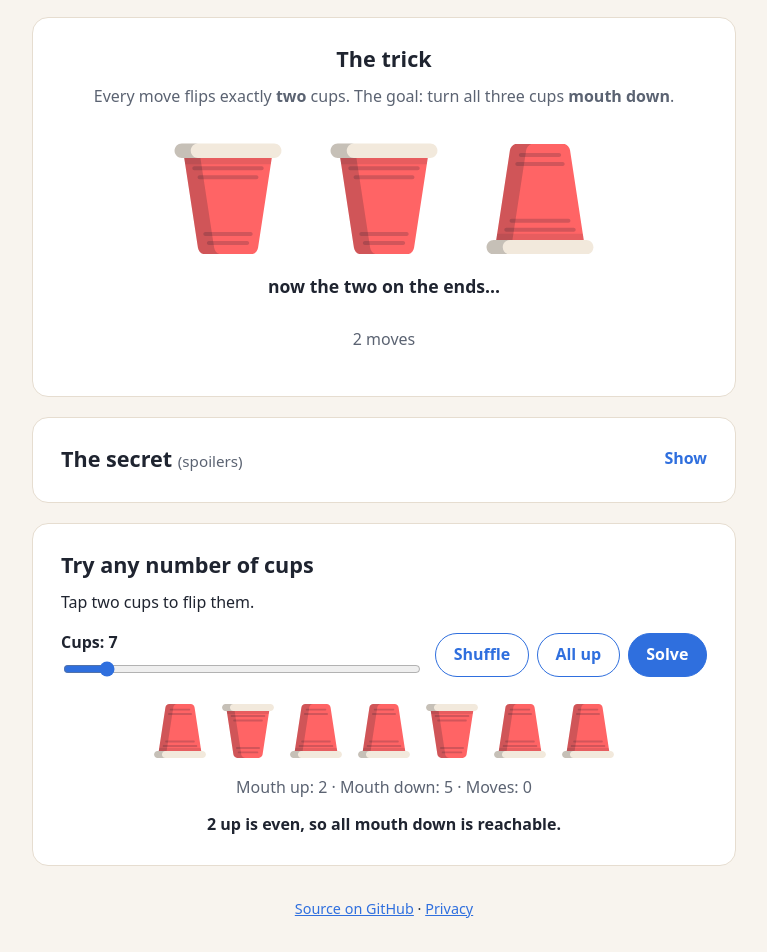
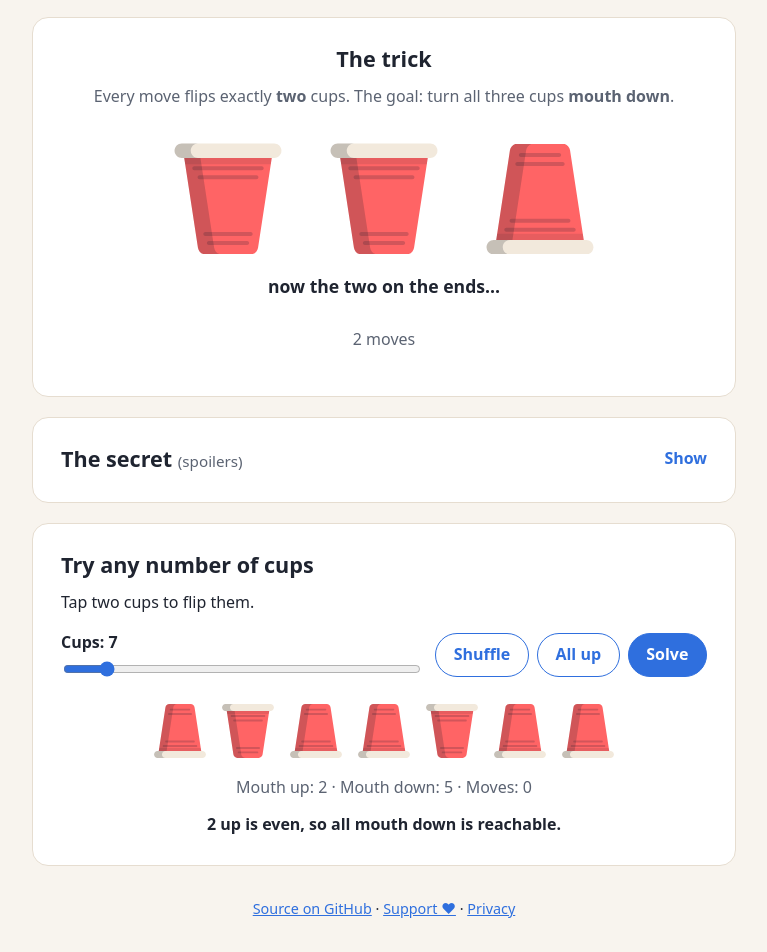
Before and after one commit to IHTFY/cups, a website: page index.html in a window 1280 px wide. Shown: the part 102-1054 px from the top of the page, without its empty margins (256-1023 px from the left). Drawn offline with Linux system fonts and the light colour scheme.

Commit message:
Add a Support link to the footer (#9)

```diff
--- a/index.html
+++ b/index.html
@@ -140,6 +140,7 @@
 
     <footer class="site-footer">
       <a href="https://github.com/IHTFY/cups">Source on GitHub</a> ·
+      <a href="https://ihtfy.com/support/">Support ♥</a> ·
       <a href="https://ihtfy.com/privacy">Privacy</a>
     </footer>
 
```
